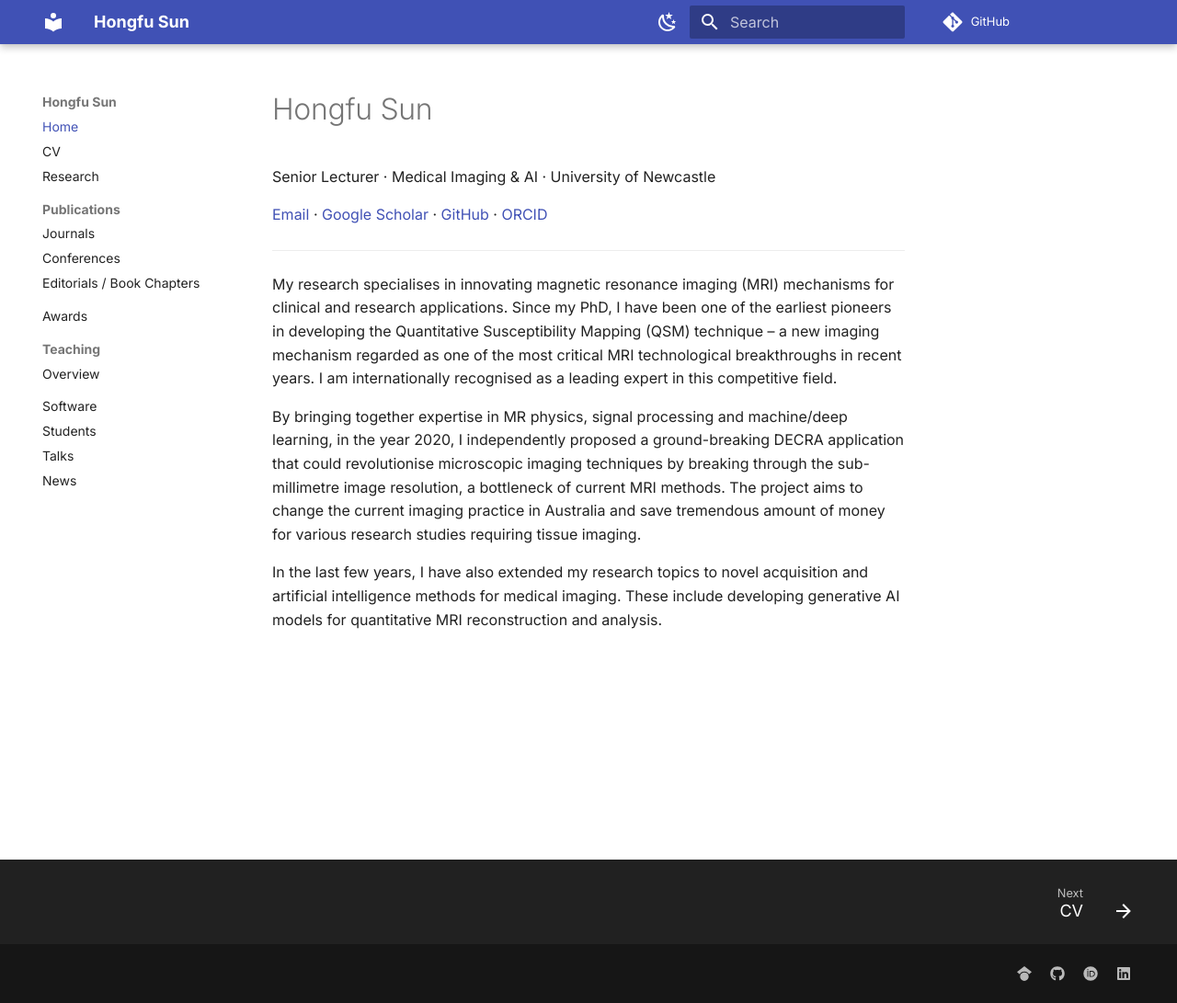
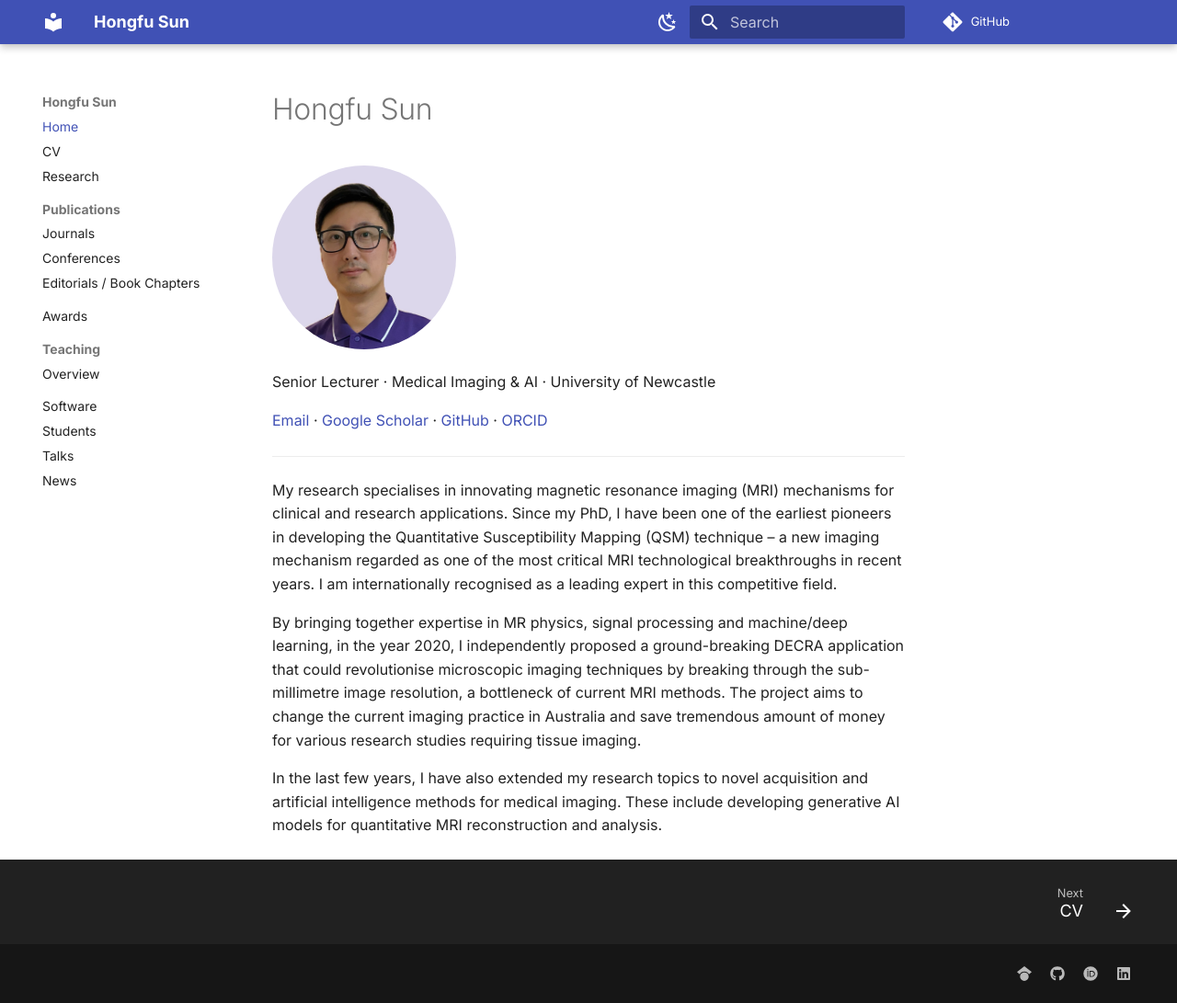
Before and after one commit to sunhongfu/sunhongfu.github.io, an MkDocs documentation site: the page built from docs/index.md, in a window 1280 px wide and 1091 px high. Shown: the whole window at 92% size. Built offline with MkDocs 1.6.1 and Material for MkDocs 9.7.7, drawn with Linux system fonts in a browser that asks for light colours; comment, search, counter and statistics services are not loaded.

Commit message:
add profile pic

```diff
--- a/docs/index.md
+++ b/docs/index.md
@@ -1,4 +1,6 @@
 # Hongfu Sun
+
+![Profile picture](assets/profile.jpg){ width="200" style="border-radius: 50%;" }
 
 Senior Lecturer · Medical Imaging & AI · University of Newcastle
 
```
